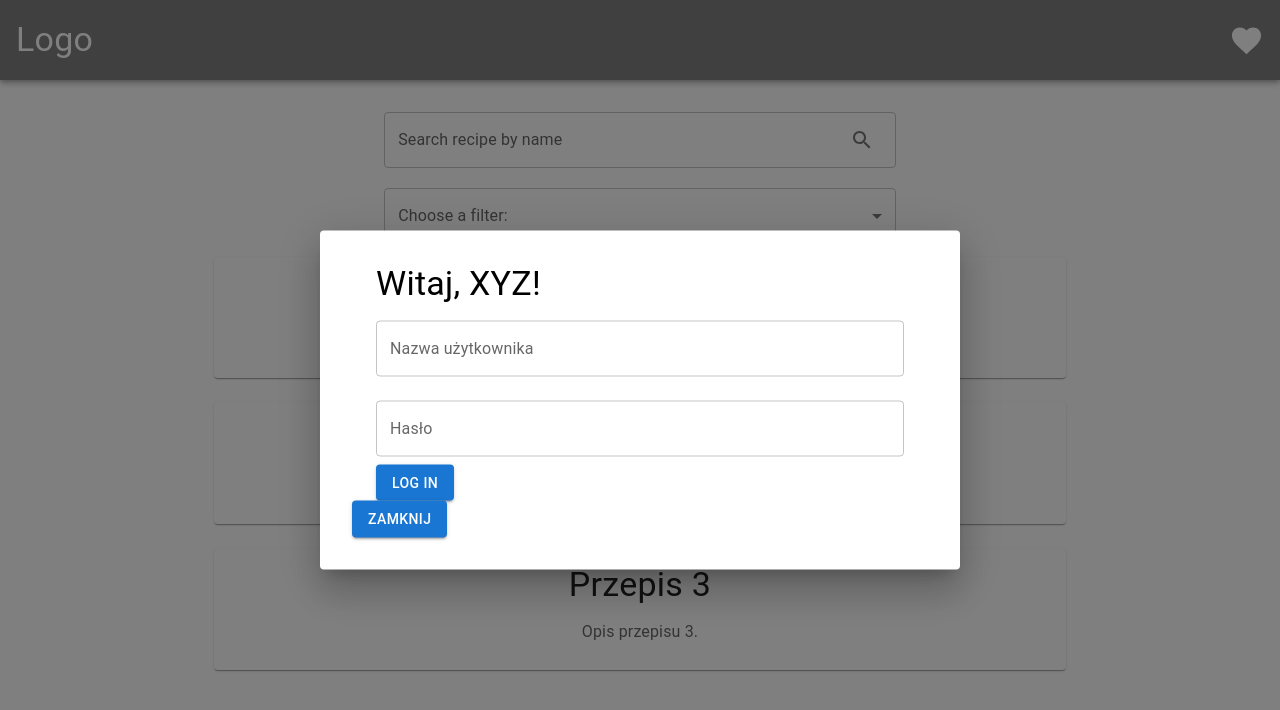
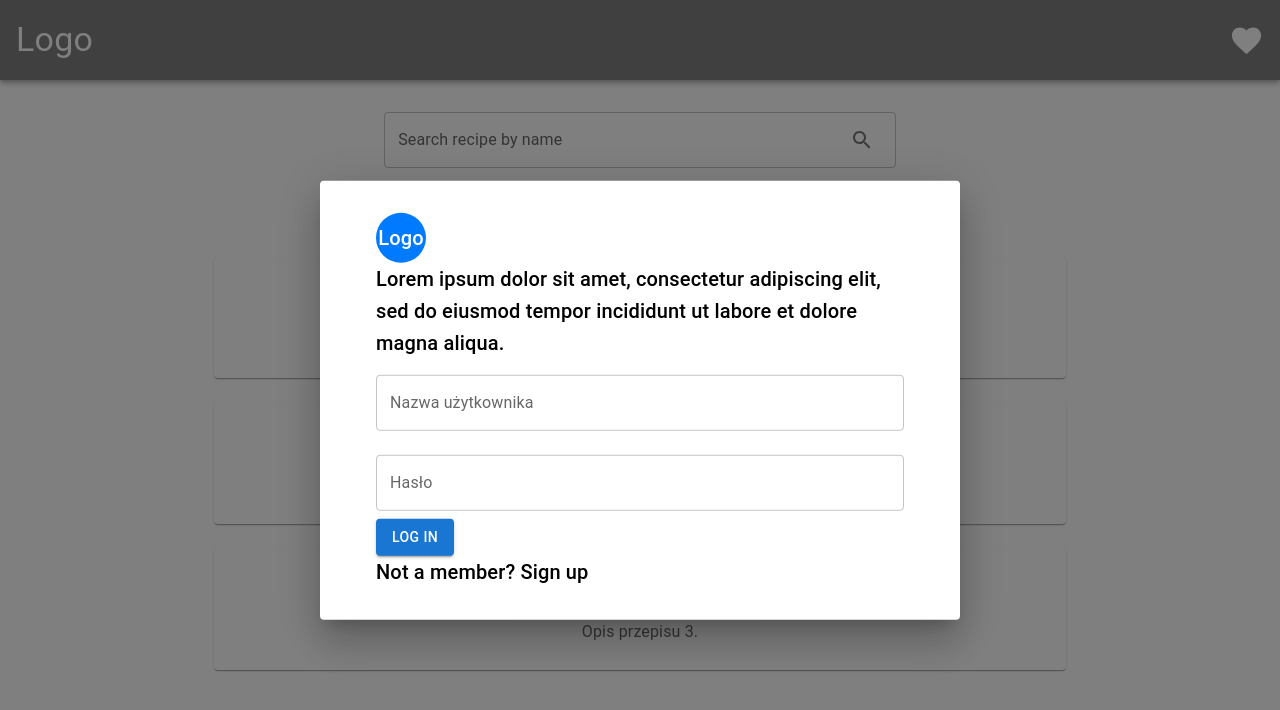
Before and after one commit to h3770k1k1/rapidapi-cake-app, a React (Create React App) app: page / in a window 1280 px wide. Both pictures are taken after a click on the icon 1246 px from the left and 40 px from the top of the page. Shown: the top 710 px of the page. Built offline with nearby package versions, Linux system fonts and the light colour scheme.

Commit message:
add logo component to login component and little changes

```diff
--- a/src/components/Login.jsx
+++ b/src/components/Login.jsx
@@ -1,11 +1,16 @@
 import React from "react";
 import { TextField, Button, Container, Typography } from "@mui/material";
+import Logo from "./Logo";
 
 const LoginContainer = () => {
 	return (
 		<Container maxWidth="sm">
 			<div>
-				<Typography variant="h4">Witaj, XYZ!</Typography>
+				<Logo />
+				<Typography variant="h6">
+					Lorem ipsum dolor sit amet, consectetur adipiscing elit, sed do
+					eiusmod tempor incididunt ut labore et dolore magna aliqua.
+				</Typography>
 			</div>
 			<div>
 				<TextField
@@ -24,6 +29,9 @@ const LoginContainer = () => {
 				<Button variant="contained" color="primary">
 					Log in
 				</Button>
+                <Typography variant="h6">
+					Not a member? Sign up
+				</Typography>
 			</div>
 		</Container>
 	);
--- /dev/null
+++ b/src/components/Logo.jsx
@@ -0,0 +1,24 @@
+import React from "react";
+import { Box, Typography } from "@mui/material";
+
+const Logo = () => {
+	return (
+		<Box
+			sx={{
+				display: "flex",
+				justifyContent: "center",
+				alignItems: "center",
+				width: "50px",
+				height: "50px",
+				borderRadius: "50%",
+				backgroundColor: "#007bff",
+			}}
+		>
+			<Typography variant="h6" sx={{ color: "#fff" }}>
+				Logo
+			</Typography>
+		</Box>
+	);
+};
+
+export default Logo;
--- a/src/components/Navbar.jsx
+++ b/src/components/Navbar.jsx
@@ -65,13 +65,6 @@ const Navbar = () => {
 					>
 						{/* Wyświetlamy komponent LoginContainer w okienku */}
 						<Login />
-						<Button
-							onClick={handleCloseModal}
-							variant="contained"
-							color="primary"
-						>
-							Zamknij
-						</Button>
 					</Box>
 				</Fade>
 			</Modal>
```
